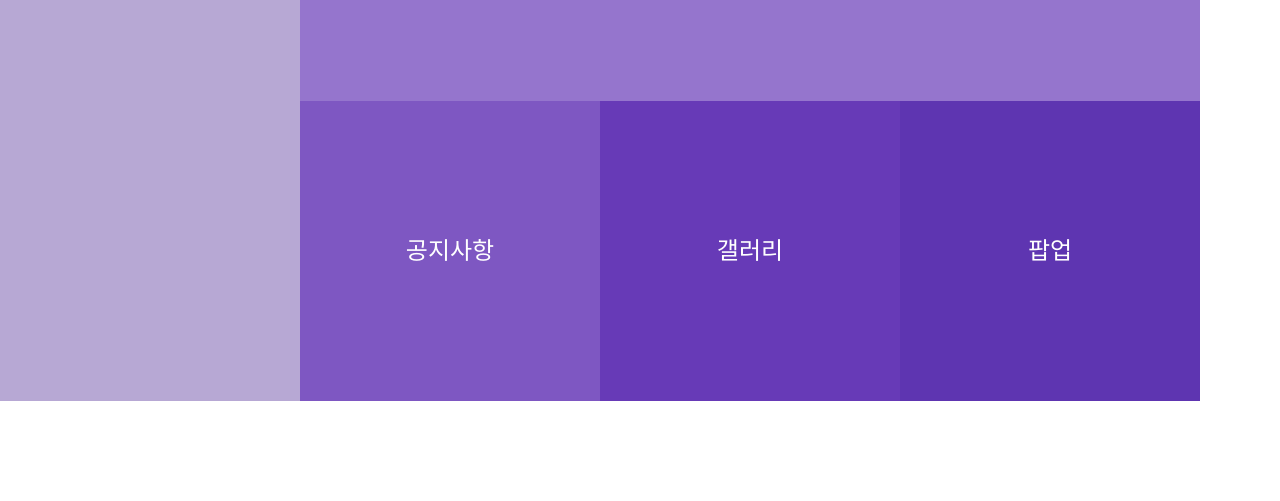
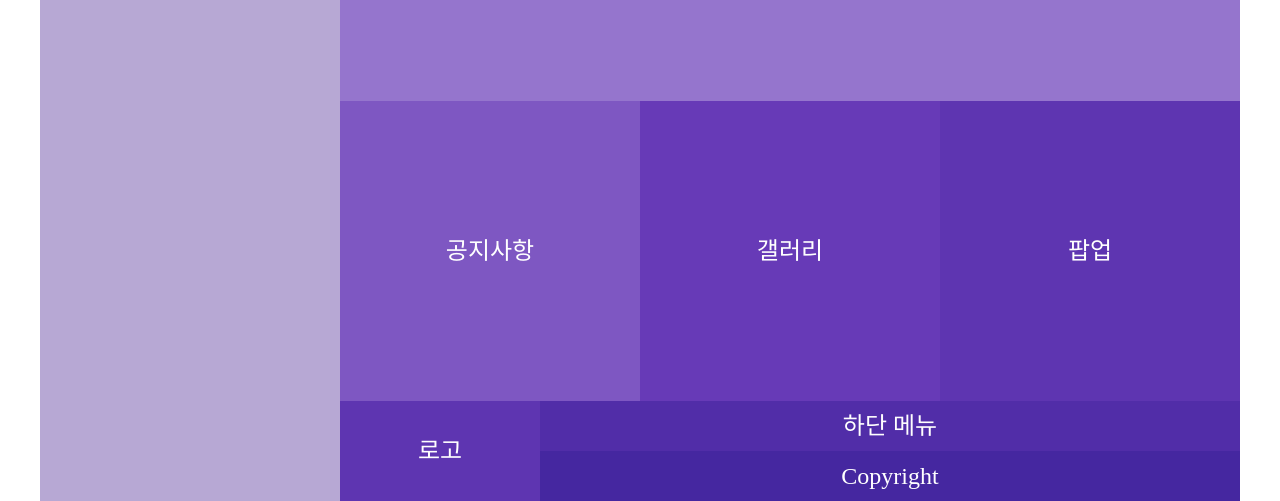
Before and after one commit to heksamin/practice, a plain HTML site: page vmenu01/index.html in a window 1280 px wide. Shown: the part 349-850 px from the top of the page. Drawn offline with nearby package versions, Linux system fonts and the light colour scheme.

Commit message:
세로메뉴 유형 1번 class와 id를 제대로 보고 속성 적용하자.

```diff
--- a/vmenu01/css/style.css
+++ b/vmenu01/css/style.css
@@ -10,13 +10,13 @@ table {border-spacing: 0;}
 .clearfix::before, .clearfix::after {display: block; content:''; clear:both;}
 
 #wrap {width: 1200px; margin: 0px auto;}
-#side {width: 300px; float: left;}
-#contents {width: 900px; float: left;}
+#side {float: left; width: 300px;}
+#contents {float: left;width: 900px;}
 
 /* header */
 #side {text-align: center;}
 #side .logo {width: 300px; height: 150px; line-height: 150px; background: #d1c4e9;}
-#side .nav {width: 300px; height: 600px; background: #b7a8d4;}
+#side .nav {width: 300px; height: 700px; background: #b7a8d4;}
 #side .nav li {text-align: center; background: #b39ddb;}
 #side .nav li a {display: block; padding: 10px; color: #fff; background: rgba(0,0,0,0.3);}
 #side .nav li a:hover {background: rgba(0,0,0,0.4);}
--- a/vmenu01/index.html
+++ b/vmenu01/index.html
@@ -8,7 +8,7 @@
 </head>
 
 <body>
-    <div class="wrap">
+    <div id="wrap">
         <aside id="side">
             <h1 class="logo">로고</h1>
             <nav class="nav">
@@ -54,9 +54,9 @@
                 <div class="cont3">팝업</div>
             </section>
             <footer id="footer">
-                <div id="foot1">로고</div>
-                <div id="foot2">하단 메뉴</div>
-                <div id="foot3">Copyright</div>
+                <div class="foot1">로고</div>
+                <div class="foot2">하단 메뉴</div>
+                <div class="foot3">Copyright</div>
             </footer>
         </section>
     </div>
```
